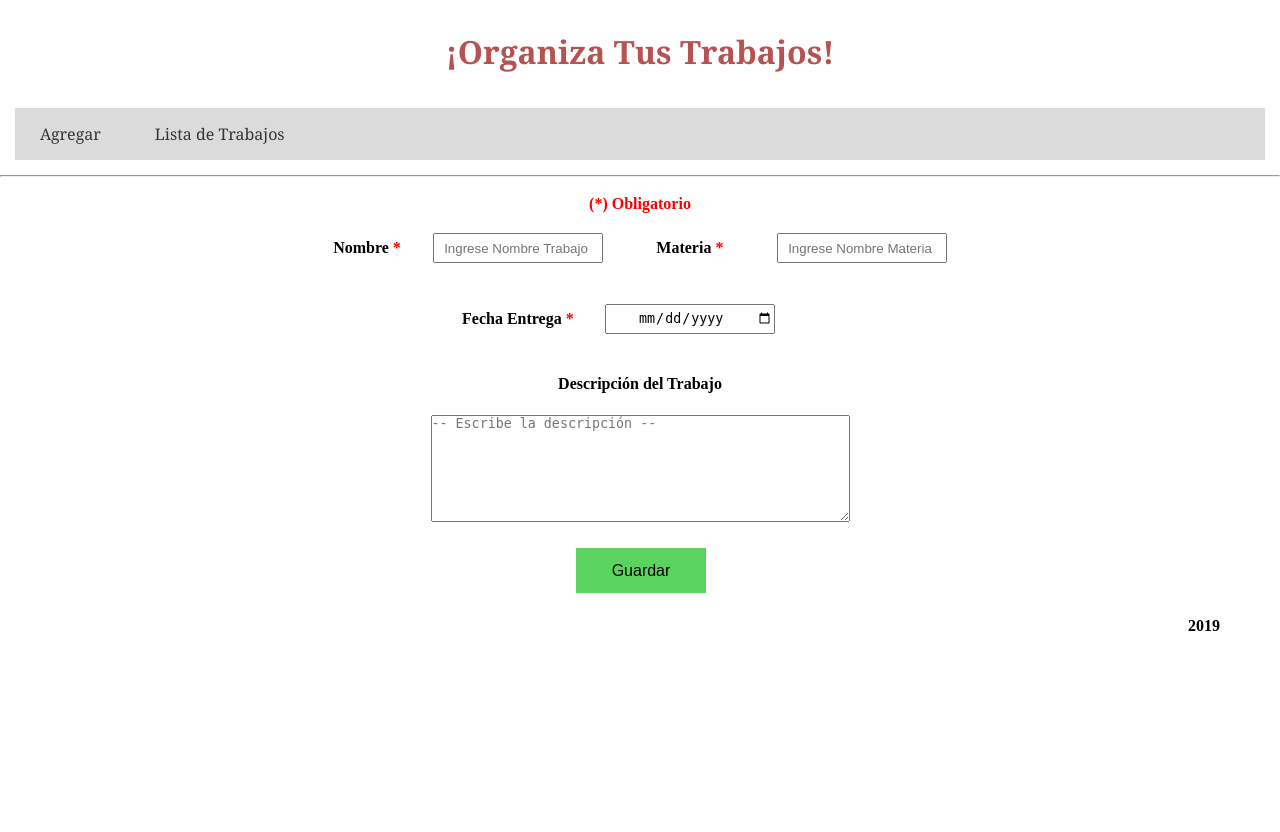
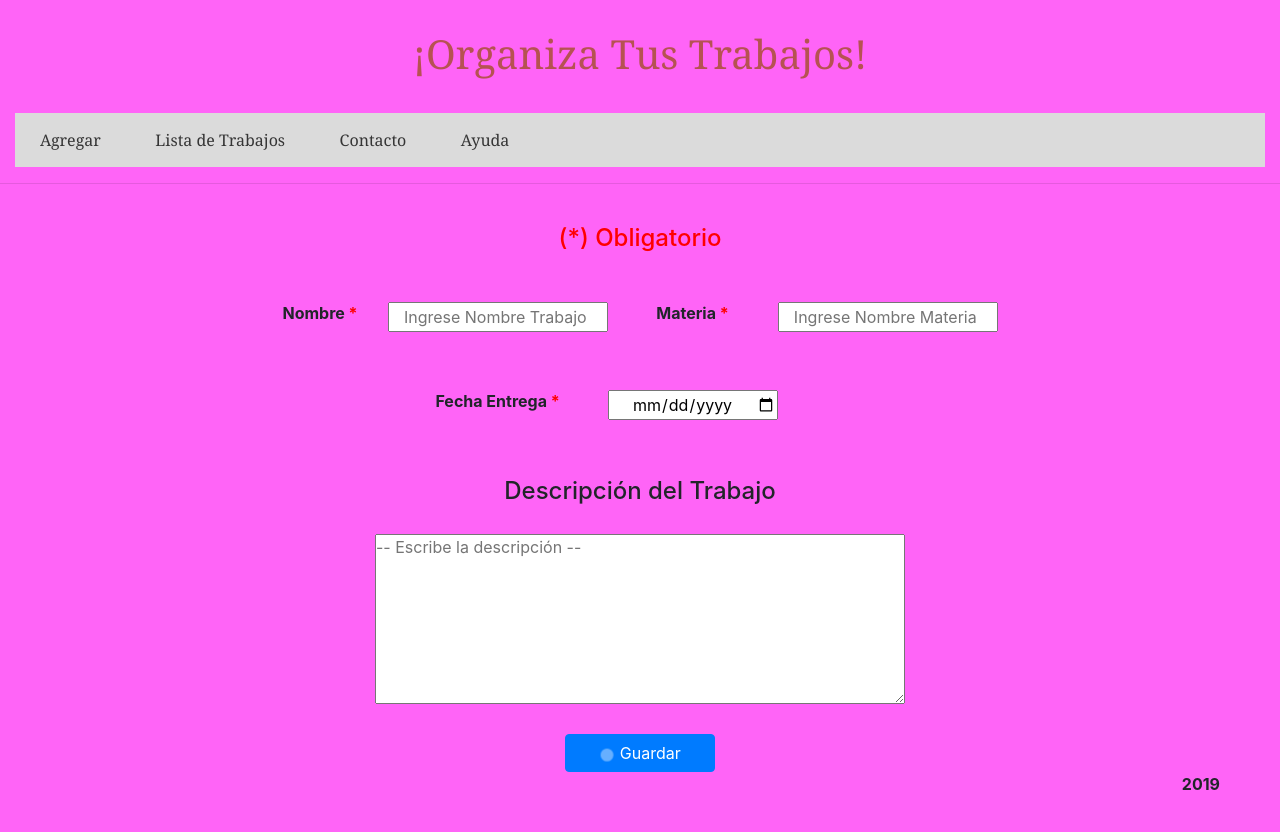
Before and after one commit to MauricioBarva/proyectoNuevo, a Flask app: page / in a window 1280 px wide. Before the commit the page ends 631 px from the top, so only its background shows below. Run offline with Flask 2, Linux system fonts and the light colour scheme; some libraries are stand-ins or nearby versions.

Commit message:
Version Final Pobre

```diff
--- a/static/estilo.css
+++ b/static/estilo.css
@@ -7,7 +7,10 @@
     box-sizing: border-box;
 }
 
-body {}
+body {
+    background: #ff64f7;
+
+}
 
 .navegacion {
     width: 1250px;
--- a/templates/historial.html
+++ b/templates/historial.html
@@ -6,11 +6,13 @@
     <meta http-equiv="X-UA-Compatible" content="IE=edge">
     <title>Lista Tareas</title>
     <meta name="viewport" content="width=device-width, initial-scale=1">
+    <link rel="stylesheet" href="https://stackpath.bootstrapcdn.com/bootstrap/4.3.1/css/bootstrap.min.css" integrity="sha384-ggOyR0iXCbMQv3Xipma34MD+dH/1fQ784/j6cY/iJTQUOhcWr7x9JvoRxT2MZw1T" crossorigin="anonymous">
     <link rel="stylesheet" type="text/css" media="screen" href="static/estilo.css">
     <script src="main.js"></script>
 </head>
 
 <body>
+
     <header>
         <h1 align="center" style="padding-top: 30px; padding-bottom: 20px;">¡Organiza Tus Trabajos!</h1>
     </header>
@@ -20,6 +22,8 @@
         <ul class="menu">
             <li><a href="/">Agregar</a></li>
             <li><a href="/tareas" >Lista de Trabajos</a></li>
+            <li><a href="#">Contacto</a></li>
+            <li><a href="#" >Ayuda</a></li>
         </ul>
     </nav>
     <hr/>
--- a/templates/tareas.html
+++ b/templates/tareas.html
@@ -6,48 +6,24 @@
     <meta http-equiv="X-UA-Compatible" content="IE=edge">
     <title>Organiza tus trabajos</title>
     <meta name="viewport" content="width=device-width, initial-scale=1">
+
+
+    <script src="main.js"></script>
+    <link rel="stylesheet" href="https://stackpath.bootstrapcdn.com/bootstrap/4.3.1/css/bootstrap.min.css" integrity="sha384-ggOyR0iXCbMQv3Xipma34MD+dH/1fQ784/j6cY/iJTQUOhcWr7x9JvoRxT2MZw1T" crossorigin="anonymous">
     <link rel="stylesheet" type="text/css" media="screen" href="static/estilo.css">
-    <script src="main.js"></script>
 </head>
 
 <body>
 
-    <script language="javascript">
-        var array = new Array();
-
-        function lista() {
-            document.write(
-                "<table cellpadding='5' cellspacing='0' border='1'>" +
-                "<tr><td>Registro 1</td><td>Registro 2</td><td>Registro 3</td></tr>" +
-                "<tr><td>" + nombre.value + "</td><td>" + materia.value + "</td><td>" + descripcion.value + "</td></tr></table>"
-            );
-        }
-
-        function guardar() {
-            var nombre = document.getElementById("nombre");
-            var materia = document.getElementById("materia");
-            var descripcion = document.getElementById("descripcion");
-            array.push(nombre.value);
-
-            array.push(materia.value);
-
-            array.push(descripcion.value);
-            for (var i in array) {
-                console.log(array[i]); // elemento actual
-            }
-
-
-
-
-        }
-    </script>
     <header>
         <h1 align="center" style="padding-top: 30px; padding-bottom: 20px;">¡Organiza Tus Trabajos!</h1>
     </header>
     <nav class="navegacion">
         <ul class="menu">
-            <li><a href="http://127.0.0.1:5000/">Agregar</a></li>
-            <li><a href="http://127.0.0.1:5000/tareas" >Lista de Trabajos</a></li>
+            <li><a href="/">Agregar</a></li>
+            <li><a href="/tareas" >Lista de Trabajos</a></li>
+            <li><a href="#">Contacto</a></li>
+            <li><a href="#" >Ayuda</a></li>
         </ul>
     </nav>
     <hr>
@@ -69,7 +45,7 @@
                         </th>
 
                         <td colspan="2">
-                            <input type="text " id="nombre" name="nombre" placeholder="Ingrese Nombre Trabajo " required />
+                            <input type="text " style="width:220px;text-align: center" id="nombre" name="nombre" placeholder="Ingrese Nombre Trabajo " required />
                         </td>
 
                         <th colspan="2 ">
@@ -77,7 +53,7 @@
                         </th>
 
                         <td>
-                            <input type="text " id="materia" name="materia" placeholder="Ingrese Nombre Materia " required />
+                            <input type="text " style="width:220px;text-align: center" id="materia" name="materia" placeholder="Ingrese Nombre Materia " required />
                         </td>
                     </tr>
 
@@ -124,7 +100,11 @@
                     </td>
                     <td>
                         <br>
-                        <input type="submit" id="guardar" width="30" height="50" value="Guardar"/>
+
+                        <button class="btn btn-primary" type="submit" style="width:150px;">
+                                <span class="spinner-grow spinner-grow-sm" role="status" aria-hidden="true"></span>
+                               Guardar
+                              </button>
                     </td>
                 </tr>
                 <tr>
@@ -137,7 +117,7 @@
     </section>
     <footer>
 
-        <p style="text-align: right; padding-right: 60px; padding-top: 20px; padding-bottom: 20px"><strong>2019</strong></p>
+        <p style="text-align: right; padding-right: 60px; padding-bottom: 20px"><strong>2019</strong></p>
     </footer>
 </body>
 
```
Also changed, not shown: database.db, imagenes/papel.jpg (added), server.py (line endings or trailing spaces).
